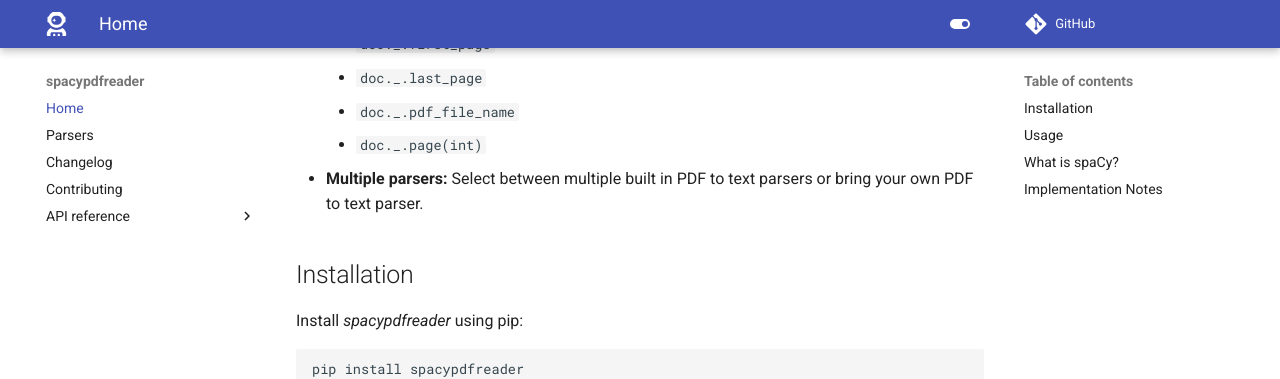
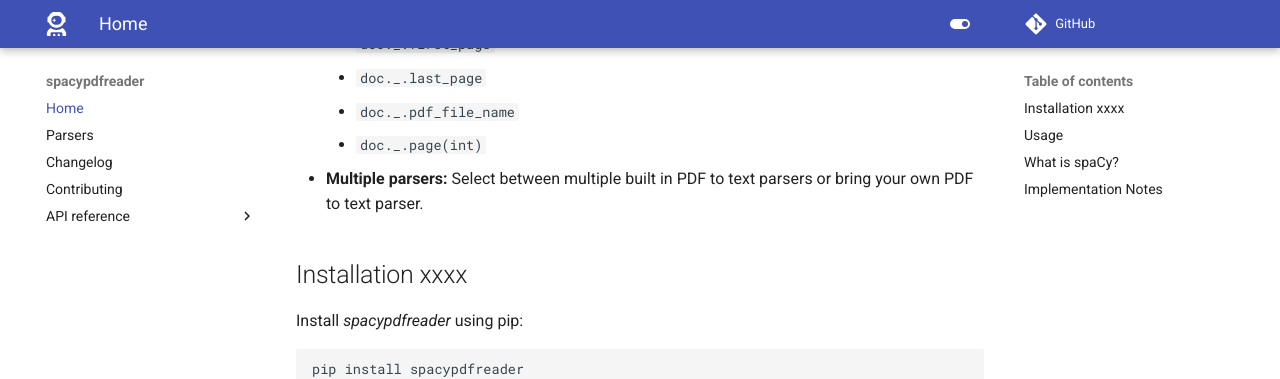
Before and after one commit to SamEdwardes/spacypdfreader, an MkDocs documentation site: the page built from docs/index.md, in a window 1280 px wide and 900 px high, scrolled down 695 px. Shown: the top 379 px of the window. Built offline with MkDocs 1.6.1 and Material for MkDocs 9.7.7, drawn with Linux system fonts in a browser that asks for light colours; comment, search, counter and statistics services are not loaded.

```diff
--- a/docs/index.md
+++ b/docs/index.md
@@ -30,7 +30,7 @@ The key features are:
     - `doc._.page(int)`
 - **Multiple parsers:** Select between multiple built in PDF to text parsers or bring your own PDF to text parser.
 
-## Installation
+## Installation xxxx
 
 Install *spacypdfreader* using pip:
 
```
Also changed, not shown: README.md (+1 -1 lines).
